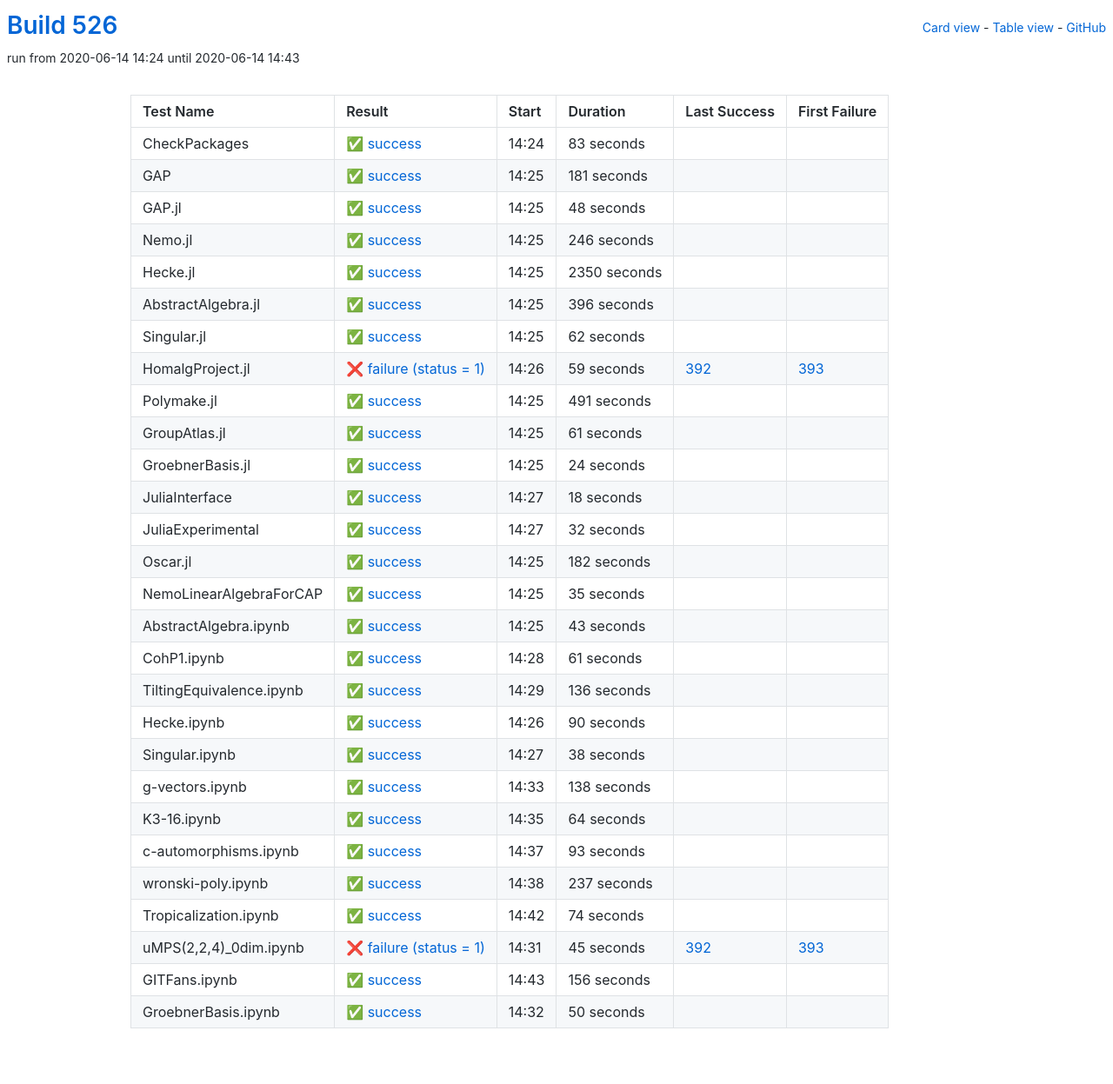
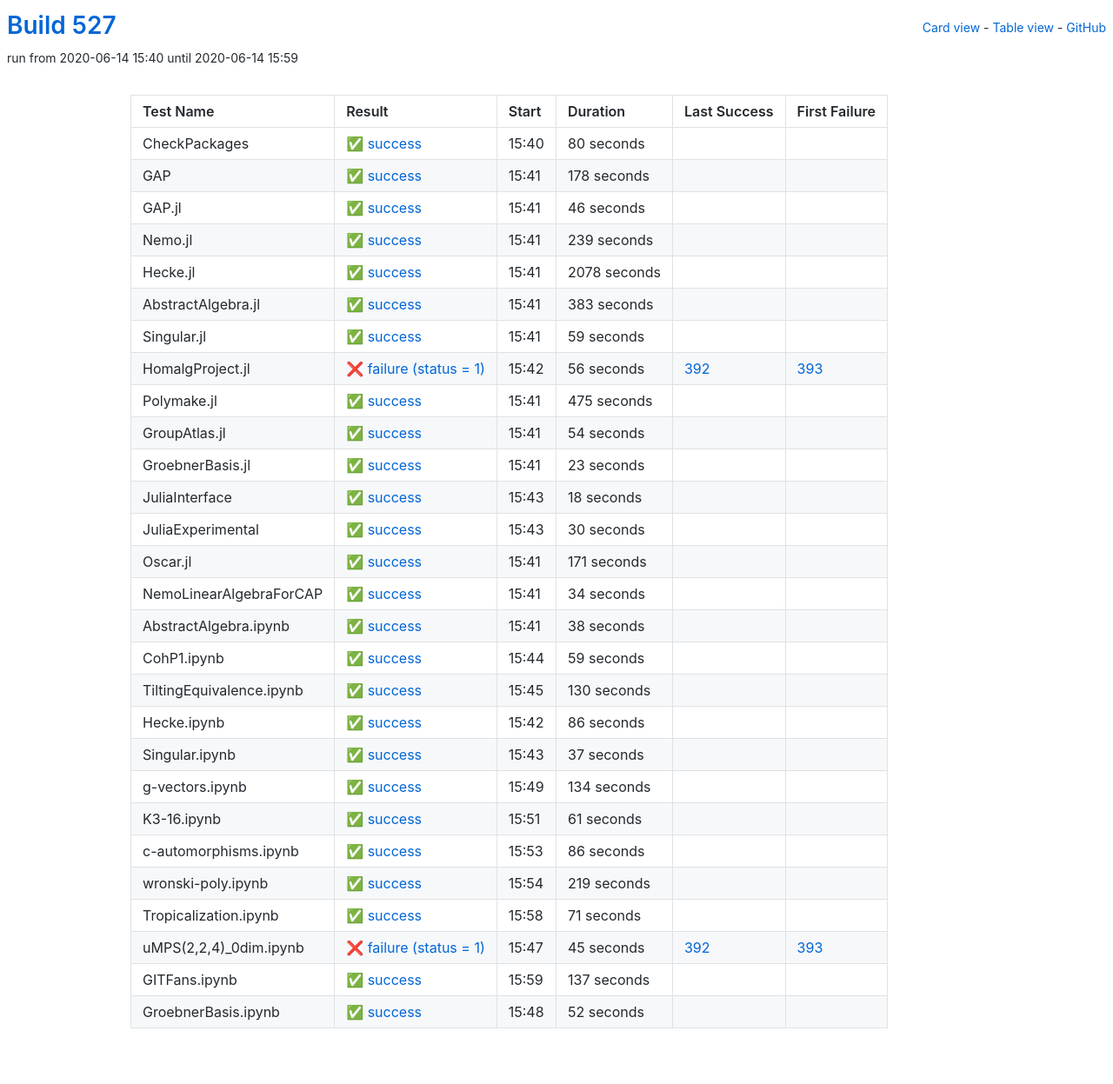
Before and after one commit to oscar-system/oscar-ci-status-1.4, a Jekyll site: the page built from table.html, in a window 1280 px wide. Shown: the whole page at 87% size. Built offline with Jekyll 4.4.1, drawn with Linux system fonts in a browser that asks for light colours.

Commit message:
Build #527

```diff
--- a/_data/ci.yml
+++ b/_data/ci.yml
@@ -1,6 +1,6 @@
 ---
-build: 526
-build_url: https://oscarci.mathematik.uni-kl.de/job/oscar-julia-1.4/526/
+build: 527
+build_url: https://oscarci.mathematik.uni-kl.de/job/oscar-julia-1.4/527/
 job: oscar-julia-1.4
 organization: oscar-system
 repo: oscar-ci-status-1.4
@@ -8,140 +8,140 @@ repourl: https://github.com/oscar-system/oscar-ci-status-1.4
 tests:
 - name: CheckPackages
   id: checkpackages
-  log: https://oscarci.mathematik.uni-kl.de/job/oscar-julia-1.4/526/artifact/logs/build-526/CheckPackages.log
-  start: 2020-06-14 14:24
+  log: https://oscarci.mathematik.uni-kl.de/job/oscar-julia-1.4/527/artifact/logs/build-527/CheckPackages.log
+  start: 2020-06-14 15:40
   success: true
   exitcode: 0
   status: success
-  duration: 83
+  duration: 80
   last_success: false
   last_success_url:
   first_failure: false
   first_failure_url:
 - name: GAP
   id: gap
-  log: https://oscarci.mathematik.uni-kl.de/job/oscar-julia-1.4/526/artifact/logs/build-526/GAP.log
-  start: 2020-06-14 14:25
+  log: https://oscarci.mathematik.uni-kl.de/job/oscar-julia-1.4/527/artifact/logs/build-527/GAP.log
+  start: 2020-06-14 15:41
   success: true
   exitcode: 0
   status: success
-  duration: 181
+  duration: 178
   last_success: false
   last_success_url:
   first_failure: false
   first_failure_url:
 - name: GAP.jl
   id: gap-jl
-  log: https://oscarci.mathematik.uni-kl.de/job/oscar-julia-1.4/526/artifact/logs/build-526/GAP.jl.log
-  start: 2020-06-14 14:25
+  log: https://oscarci.mathematik.uni-kl.de/job/oscar-julia-1.4/527/artifact/logs/build-527/GAP.jl.log
+  start: 2020-06-14 15:41
   success: true
   exitcode: 0
   status: success
-  duration: 48
+  duration: 46
   last_success: false
   last_success_url:
   first_failure: false
   first_failure_url:
 - name: Nemo.jl
   id: nemo-jl
-  log: https://oscarci.mathematik.uni-kl.de/job/oscar-julia-1.4/526/artifact/logs/build-526/Nemo.jl.log
-  start: 2020-06-14 14:25
+  log: https://oscarci.mathematik.uni-kl.de/job/oscar-julia-1.4/527/artifact/logs/build-527/Nemo.jl.log
+  start: 2020-06-14 15:41
   success: true
   exitcode: 0
   status: success
-  duration: 246
+  duration: 239
   last_success: false
   last_success_url:
   first_failure: false
   first_failure_url:
 - name: Hecke.jl
   id: hecke-jl
-  log: https://oscarci.mathematik.uni-kl.de/job/oscar-julia-1.4/526/artifact/logs/build-526/Hecke.jl.log
-  start: 2020-06-14 14:25
+  log: https://oscarci.mathematik.uni-kl.de/job/oscar-julia-1.4/527/artifact/logs/build-527/Hecke.jl.log
+  start: 2020-06-14 15:41
   success: true
   exitcode: 0
   status: success
-  duration: 2350
+  duration: 2078
   last_success: false
   last_success_url:
   first_failure: false
   first_failure_url:
 - name: AbstractAlgebra.jl
   id: abstractalgebra-jl
-  log: https://oscarci.mathematik.uni-kl.de/job/oscar-julia-1.4/526/artifact/logs/build-526/AbstractAlgebra.jl.log
-  start: 2020-06-14 14:25
+  log: https://oscarci.mathematik.uni-kl.de/job/oscar-julia-1.4/527/artifact/logs/build-527/AbstractAlgebra.jl.log
+  start: 2020-06-14 15:41
   success: true
   exitcode: 0
   status: success
-  duration: 396
+  duration: 383
   last_success: false
   last_success_url:
   first_failure: false
   first_failure_url:
 - name: Singular.jl
   id: singular-jl
-  log: https://oscarci.mathematik.uni-kl.de/job/oscar-julia-1.4/526/artifact/logs/build-526/Singular.jl.log
-  start: 2020-06-14 14:25
+  log: https://oscarci.mathematik.uni-kl.de/job/oscar-julia-1.4/527/artifact/logs/build-527/Singular.jl.log
+  start: 2020-06-14 15:41
   success: true
   exitcode: 0
   status: success
-  duration: 62
+  duration: 59
   last_success: false
   last_success_url:
   first_failure: false
   first_failure_url:
 - name: HomalgProject.jl
   id: homalgproject-jl
-  log: https://oscarci.mathematik.uni-kl.de/job/oscar-julia-1.4/526/artifact/logs/build-526/HomalgProject.jl.log
-  start: 2020-06-14 14:26
+  log: https://oscarci.mathematik.uni-kl.de/job/oscar-julia-1.4/527/artifact/logs/build-527/HomalgProject.jl.log
+  start: 2020-06-14 15:42
   success: false
   exitcode: 1
   status: failure
-  duration: 59
+  duration: 56
   last_success: 392
   last_success_url: https://oscarci.mathematik.uni-kl.de/job/oscar-julia-1.4/392/
   first_failure: 393
   first_failure_url: https://oscarci.mathematik.uni-kl.de/job/oscar-julia-1.4/393/
 - name: Polymake.jl
   id: polymake-jl
-  log: https://oscarci.mathematik.uni-kl.de/job/oscar-julia-1.4/526/artifact/logs/build-526/Polymake.jl.log
-  start: 2020-06-14 14:25
+  log: https://oscarci.mathematik.uni-kl.de/job/oscar-julia-1.4/527/artifact/logs/build-527/Polymake.jl.log
+  start: 2020-06-14 15:41
   success: true
   exitcode: 0
   status: success
-  duration: 491
+  duration: 475
   last_success: false
   last_success_url:
   first_failure: false
   first_failure_url:
 - name: GroupAtlas.jl
   id: groupatlas-jl
-  log: https://oscarci.mathematik.uni-kl.de/job/oscar-julia-1.4/526/artifact/logs/build-526/GroupAtlas.jl.log
-  start: 2020-06-14 14:25
+  log: https://oscarci.mathematik.uni-kl.de/job/oscar-julia-1.4/527/artifact/logs/build-527/GroupAtlas.jl.log
+  start: 2020-06-14 15:41
   success: true
   exitcode: 0
   status: success
-  duration: 61
+  duration: 54
   last_success: false
   last_success_url:
   first_failure: false
   first_failure_url:
 - name: GroebnerBasis.jl
   id: groebnerbasis-jl
-  log: https://oscarci.mathematik.uni-kl.de/job/oscar-julia-1.4/526/artifact/logs/build-526/GroebnerBasis.jl.log
-  start: 2020-06-14 14:25
+  log: https://oscarci.mathematik.uni-kl.de/job/oscar-julia-1.4/527/artifact/logs/build-527/GroebnerBasis.jl.log
+  start: 2020-06-14 15:41
   success: true
   exitcode: 0
   status: success
-  duration: 24
+  duration: 23
   last_success: false
   last_success_url:
   first_failure: false
   first_failure_url:
 - name: JuliaInterface
   id: juliainterface
-  log: https://oscarci.mathematik.uni-kl.de/job/oscar-julia-1.4/526/artifact/logs/build-526/JuliaInterface.log
-  start: 2020-06-14 14:27
+  log: https://oscarci.mathematik.uni-kl.de/job/oscar-julia-1.4/527/artifact/logs/build-527/JuliaInterface.log
+  start: 2020-06-14 15:43
   success: true
   exitcode: 0
   status: success
@@ -152,56 +152,116 @@ tests:
   first_failure_url:
 - name: JuliaExperimental
   id: juliaexperimental
-  log: https://oscarci.mathematik.uni-kl.de/job/oscar-julia-1.4/526/artifact/logs/build-526/JuliaExperimental.log
-  start: 2020-06-14 14:27
+  log: https://oscarci.mathematik.uni-kl.de/job/oscar-julia-1.4/527/artifact/logs/build-527/JuliaExperimental.log
+  start: 2020-06-14 15:43
   success: true
   exitcode: 0
   status: success
-  duration: 32
+  duration: 30
   last_success: false
   last_success_url:
   first_failure: false
   first_failure_url:
 - name: Oscar.jl
   id: oscar-jl
-  log: https://oscarci.mathematik.uni-kl.de/job/oscar-julia-1.4/526/artifact/logs/build-526/Oscar.jl.log
-  start: 2020-06-14 14:25
+  log: https://oscarci.mathematik.uni-kl.de/job/oscar-julia-1.4/527/artifact/logs/build-527/Oscar.jl.log
+  start: 2020-06-14 15:41
   success: true
   exitcode: 0
   status: success
-  duration: 182
+  duration: 171
   last_success: false
   last_success_url:
   first_failure: false
   first_failure_url:
 - name: NemoLinearAlgebraForCAP
   id: nemolinearalgebraforcap
-  log: https://oscarci.mathematik.uni-kl.de/job/oscar-julia-1.4/526/artifact/logs/build-526/NemoLinearAlgebraForCAP.log
-  start: 2020-06-14 14:25
+  log: https://oscarci.mathematik.uni-kl.de/job/oscar-julia-1.4/527/artifact/logs/build-527/NemoLinearAlgebraForCAP.log
+  start: 2020-06-14 15:41
   success: true
   exitcode: 0
   status: success
-  duration: 35
+  duration: 34
   last_success: false
   last_success_url:
   first_failure: false
   first_failure_url:
 - name: AbstractAlgebra.ipynb
   id: abstractalgebra-ipynb
-  log: https://oscarci.mathematik.uni-kl.de/job/oscar-julia-1.4/526/artifact/logs/build-526/AbstractAlgebra.ipynb.log
-  start: 2020-06-14 14:25
+  log: https://oscarci.mathematik.uni-kl.de/job/oscar-julia-1.4/527/artifact/logs/build-527/AbstractAlgebra.ipynb.log
+  start: 2020-06-14 15:41
   success: true
   exitcode: 0
   status: success
-  duration: 43
+  duration: 38
   last_success: false
   last_success_url:
   first_failure: false
   first_failure_url:
 - name: CohP1.ipynb
   id: cohp1-ipynb
-  log: https://oscarci.mathematik.uni-kl.de/job/oscar-julia-1.4/526/artifact/logs/build-526/CohP1.ipynb.log
-  start: 2020-06-14 14:28
+  log: https://oscarci.mathematik.uni-kl.de/job/oscar-julia-1.4/527/artifact/logs/build-527/CohP1.ipynb.log
+  start: 2020-06-14 15:44
+  success: true
+  exitcode: 0
+  status: success
+  duration: 59
+  last_success: false
+  last_success_url:
+  first_failure: false
+  first_failure_url:
+- name: TiltingEquivalence.ipynb
+  id: tiltingequivalence-ipynb
+  log: https://oscarci.mathematik.uni-kl.de/job/oscar-julia-1.4/527/artifact/logs/build-527/TiltingEquivalence.ipynb.log
+  start: 2020-06-14 15:45
+  success: true
+  exitcode: 0
+  status: success
+  duration: 130
+  last_success: false
+  last_success_url:
+  first_failure: false
+  first_failure_url:
+- name: Hecke.ipynb
+  id: hecke-ipynb
+  log: https://oscarci.mathematik.uni-kl.de/job/oscar-julia-1.4/527/artifact/logs/build-527/Hecke.ipynb.log
+  start: 2020-06-14 15:42
+  success: true
+  exitcode: 0
+  status: success
+  duration: 86
+  last_success: false
+  last_success_url:
+  first_failure: false
+  first_failure_url:
+- name: Singular.ipynb
+  id: singular-ipynb
+  log: https://oscarci.mathematik.uni-kl.de/job/oscar-julia-1.4/527/artifact/logs/build-527/Singular.ipynb.log
+  start: 2020-06-14 15:43
+  success: true
+  exitcode: 0
+  status: success
+  duration: 37
+  last_success: false
+  last_success_url:
+  first_failure: false
+  first_failure_url:
+- name: g-vectors.ipynb
+  id: g-vectors-ipynb
+  log: https://oscarci.mathematik.uni-kl.de/job/oscar-julia-1.4/527/artifact/logs/build-527/g-vectors.ipynb.log
+  start: 2020-06-14 15:49
+  success: true
+  exitcode: 0
+  status: success
+  duration: 134
+  last_success: false
+  last_success_url:
+  first_failure: false
+  first_failure_url:
+- name: K3-16.ipynb
+  id: k3-16-ipynb
+  log: https://oscarci.mathematik.uni-kl.de/job/oscar-julia-1.4/527/artifact/logs/build-527/K3-16.ipynb.log
+  start: 2020-06-14 15:51
   success: true
   exitcode: 0
   status: success
@@ -210,106 +270,46 @@ tests:
   last_success_url:
   first_failure: false
   first_failure_url:
-- name: TiltingEquivalence.ipynb
-  id: tiltingequivalence-ipynb
-  log: https://oscarci.mathematik.uni-kl.de/job/oscar-julia-1.4/526/artifact/logs/build-526/TiltingEquivalence.ipynb.log
-  start: 2020-06-14 14:29
+- name: c-automorphisms.ipynb
+  id: c-automorphisms-ipynb
+  log: https://oscarci.mathematik.uni-kl.de/job/oscar-julia-1.4/527/artifact/logs/build-527/c-automorphisms.ipynb.log
+  start: 2020-06-14 15:53
   success: true
   exitcode: 0
   status: success
-  duration: 136
-  last_success: false
-  last_success_url:
-  first_failure: false
-  first_failure_url:
-- name: Hecke.ipynb
-  id: hecke-ipynb
-  log: https://oscarci.mathematik.uni-kl.de/job/oscar-julia-1.4/526/artifact/logs/build-526/Hecke.ipynb.log
-  start: 2020-06-14 14:26
-  success: true
-  exitcode: 0
-  status: success
-  duration: 90
-  last_success: false
-  last_success_url:
-  first_failure: false
-  first_failure_url:
-- name: Singular.ipynb
-  id: singular-ipynb
-  log: https://oscarci.mathematik.uni-kl.de/job/oscar-julia-1.4/526/artifact/logs/build-526/Singular.ipynb.log
-  start: 2020-06-14 14:27
-  success: true
-  exitcode: 0
-  status: success
-  duration: 38
-  last_success: false
-  last_success_url:
-  first_failure: false
-  first_failure_url:
-- name: g-vectors.ipynb
-  id: g-vectors-ipynb
-  log: https://oscarci.mathematik.uni-kl.de/job/oscar-julia-1.4/526/artifact/logs/build-526/g-vectors.ipynb.log
-  start: 2020-06-14 14:33
-  success: true
-  exitcode: 0
-  status: success
-  duration: 138
-  last_success: false
-  last_success_url:
-  first_failure: false
-  first_failure_url:
-- name: K3-16.ipynb
-  id: k3-16-ipynb
-  log: https://oscarci.mathematik.uni-kl.de/job/oscar-julia-1.4/526/artifact/logs/build-526/K3-16.ipynb.log
-  start: 2020-06-14 14:35
-  success: true
-  exitcode: 0
-  status: success
-  duration: 64
-  last_success: false
-  last_success_url:
-  first_failure: false
-  first_failure_url:
-- name: c-automorphisms.ipynb
-  id: c-automorphisms-ipynb
-  log: https://oscarci.mathematik.uni-kl.de/job/oscar-julia-1.4/526/artifact/logs/build-526/c-automorphisms.ipynb.log
-  start: 2020-06-14 14:37
-  success: true
-  exitcode: 0
-  status: success
-  duration: 93
+  duration: 86
   last_success: false
   last_success_url:
   first_failure: false
   first_failure_url:
 - name: wronski-poly.ipynb
   id: wronski-poly-ipynb
-  log: https://oscarci.mathematik.uni-kl.de/job/oscar-julia-1.4/526/artifact/logs/build-526/wronski-poly.ipynb.log
-  start: 2020-06-14 14:38
+  log: https://oscarci.mathematik.uni-kl.de/job/oscar-julia-1.4/527/artifact/logs/build-527/wronski-poly.ipynb.log
+  start: 2020-06-14 15:54
   success: true
   exitcode: 0
   status: success
-  duration: 237
+  duration: 219
   last_success: false
   last_success_url:
   first_failure: false
   first_failure_url:
 - name: Tropicalization.ipynb
   id: tropicalization-ipynb
-  log: https://oscarci.mathematik.uni-kl.de/job/oscar-julia-1.4/526/artifact/logs/build-526/Tropicalization.ipynb.log
-  start: 2020-06-14 14:42
+  log: https://oscarci.mathematik.uni-kl.de/job/oscar-julia-1.4/527/artifact/logs/build-527/Tropicalization.ipynb.log
+  start: 2020-06-14 15:58
   success: true
   exitcode: 0
   status: success
-  duration: 74
+  duration: 71
   last_success: false
   last_success_url:
   first_failure: false
   first_failure_url:
 - name: uMPS(2,2,4)_0dim.ipynb
   id: umps-2-2-4-0dim-ipynb
-  log: https://oscarci.mathematik.uni-kl.de/job/oscar-julia-1.4/526/artifact/logs/build-526/uMPS-2-2-4-_0dim.ipynb.log
-  start: 2020-06-14 14:31
+  log: https://oscarci.mathematik.uni-kl.de/job/oscar-julia-1.4/527/artifact/logs/build-527/uMPS-2-2-4-_0dim.ipynb.log
+  start: 2020-06-14 15:47
   success: false
   exitcode: 1
   status: failure
@@ -320,24 +320,24 @@ tests:
   first_failure_url: https://oscarci.mathematik.uni-kl.de/job/oscar-julia-1.4/393/
 - name: GITFans.ipynb
   id: gitfans-ipynb
-  log: https://oscarci.mathematik.uni-kl.de/job/oscar-julia-1.4/526/artifact/logs/build-526/GITFans.ipynb.log
-  start: 2020-06-14 14:43
+  log: https://oscarci.mathematik.uni-kl.de/job/oscar-julia-1.4/527/artifact/logs/build-527/GITFans.ipynb.log
+  start: 2020-06-14 15:59
   success: true
   exitcode: 0
   status: success
-  duration: 156
+  duration: 137
   last_success: false
   last_success_url:
   first_failure: false
   first_failure_url:
 - name: GroebnerBasis.ipynb
   id: groebnerbasis-ipynb
-  log: https://oscarci.mathematik.uni-kl.de/job/oscar-julia-1.4/526/artifact/logs/build-526/GroebnerBasis.ipynb.log
-  start: 2020-06-14 14:32
+  log: https://oscarci.mathematik.uni-kl.de/job/oscar-julia-1.4/527/artifact/logs/build-527/GroebnerBasis.ipynb.log
+  start: 2020-06-14 15:48
   success: true
   exitcode: 0
   status: success
-  duration: 50
+  duration: 52
   last_success: false
   last_success_url:
   first_failure: false
```
Also changed, not shown: README.md.
